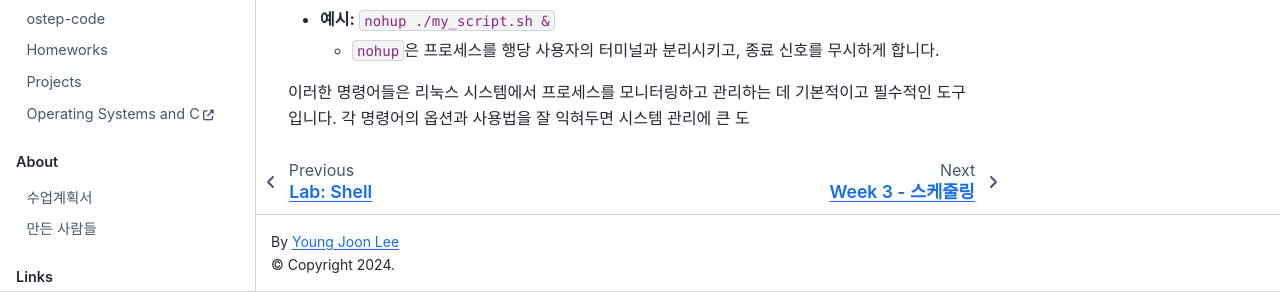
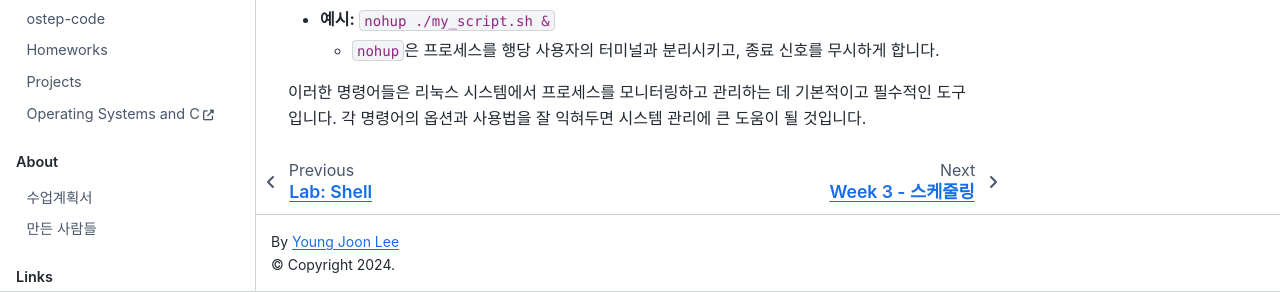
Before and after one commit to entelecheia/os-2024, a Jupyter Book: the page built from book/week02/tip.md, in a window 1280 px wide and 900 px high, scrolled down 1041 px. Shown: the part 608-900 px from the top of the window. Built offline with Jupyter Book 1.0.4 settings and Sphinx 7.4.7 and the Sphinx Book theme 1.1.4, drawn with Linux system fonts in a browser that asks for light colours; a script that is not in the unit is left out.

Commit message:
refactor(book): fix typo in a sentence

```diff
--- a/book/week02/tip.md
+++ b/book/week02/tip.md
@@ -49,4 +49,4 @@
 - **예시:** `nohup ./my_script.sh &`
   - `nohup`은 프로세스를 행당 사용자의 터미널과 분리시키고, 종료 신호를 무시하게 합니다.
 
-이러한 명령어들은 리눅스 시스템에서 프로세스를 모니터링하고 관리하는 데 기본적이고 필수적인 도구입니다. 각 명령어의 옵션과 사용법을 잘 익혀두면 시스템 관리에 큰 도
+이러한 명령어들은 리눅스 시스템에서 프로세스를 모니터링하고 관리하는 데 기본적이고 필수적인 도구입니다. 각 명령어의 옵션과 사용법을 잘 익혀두면 시스템 관리에 큰 도움이 될 것입니다.
```
